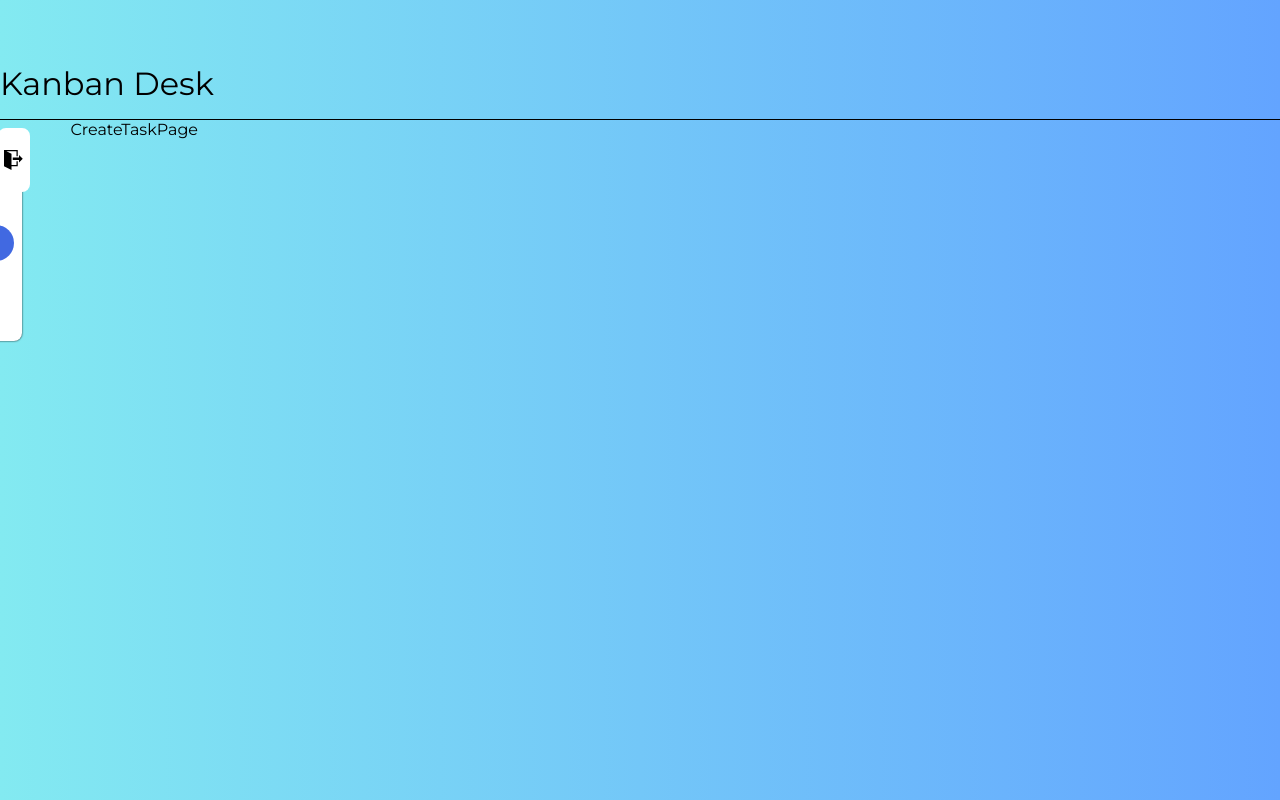
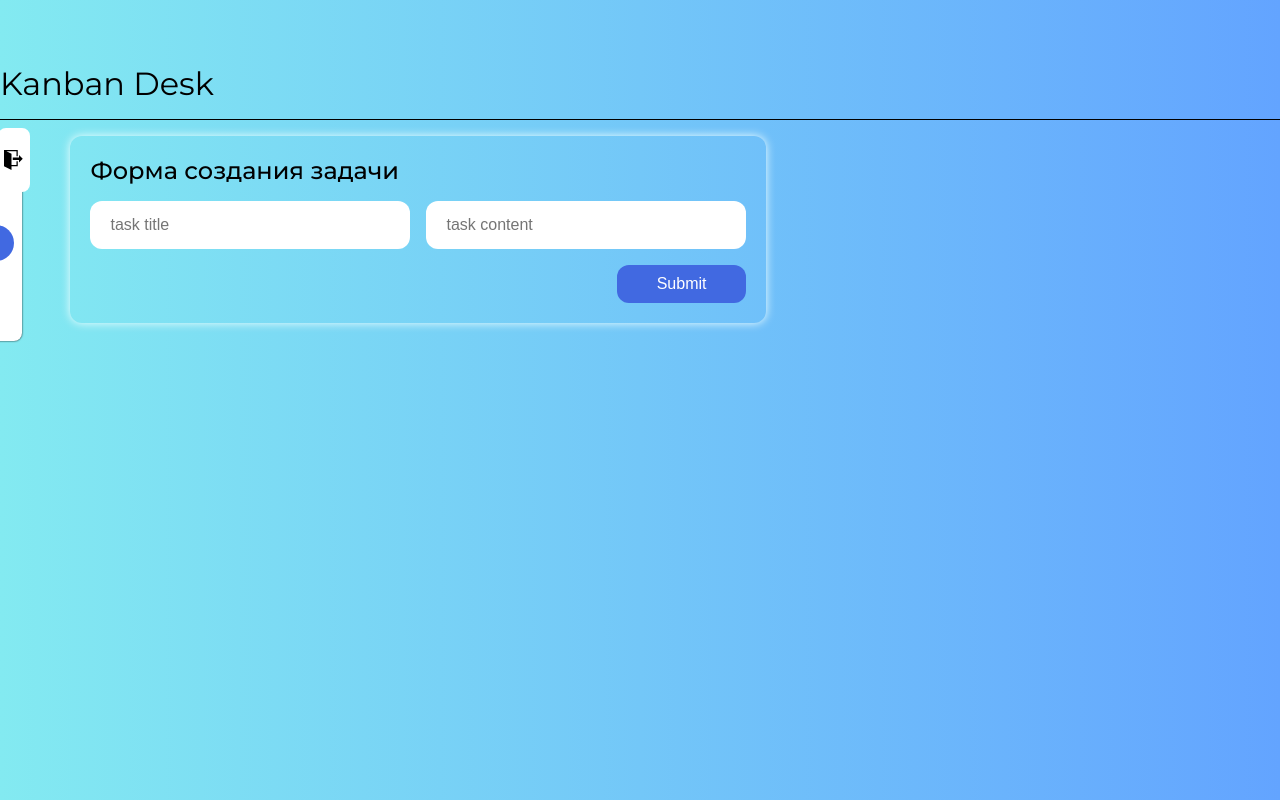
Before and after one commit to comp-master-byte/fullstack-newShift, a React app in the folder client/: page /create in a window 1280 px wide. Built offline with nearby package versions, Linux system fonts and the light colour scheme.

Commit message:
Кастомный компонент, плюс логика создания задачи

```diff
--- a/client/package.json
+++ b/client/package.json
@@ -36,6 +36,7 @@
     "react-dnd": "^16.0.1",
     "react-dnd-html5-backend": "^16.0.1",
     "react-dom": "^18.1.0",
+    "react-hook-form": "^7.32.0",
     "react-icons": "^4.4.0",
     "react-modal": "^3.15.1",
     "react-redux": "^8.0.2",
--- a/client/src/Pages/CreateTaskPage/CreateTaskPage.jsx
+++ b/client/src/Pages/CreateTaskPage/CreateTaskPage.jsx
@@ -1,7 +1,56 @@
-import React from 'react'
+import React, { useState } from 'react';
+import { useDispatch } from "react-redux"
+import styles from "./CreateTaskPage.module.scss";
+import { ShiftInput } from '../../UI/ShiftInput/ShiftInput.jsx';
+import { addTaskActionCreator } from '../../redux/actions';
 
 export const CreateTaskPage = () => {
+
+    const dispatch = useDispatch();
+
+    const [newDataTask, setNewDataTask] = useState({ title: "", content: "" })
+
+    function dataSubmitHandler(event) {
+        event.preventDefault()
+
+        const newTaskCreated = {
+            ...newDataTask,
+            id: Date.now() + 1,
+            status: "to do",
+            icon: "⭕️"
+        }
+
+        if (!newTaskCreated.content || !newTaskCreated.title) {
+            return
+        }
+
+        dispatch(addTaskActionCreator(newTaskCreated))
+        setNewDataTask({ title: "", content: "" })
+    }
+
     return (
-        <div>CreateTaskPage</div>
+        <div className={styles.creationWrapper}>
+            <div className={styles.creationWrapper__title}>Форма создания задачи</div>
+            <form className={styles.creationWrapper__form} onSubmit={event => dataSubmitHandler(event)}>
+                <ShiftInput
+                    value={newDataTask.title}
+                    onChange={event => setNewDataTask({ ...newDataTask, title: event.target.value })}
+                    type="text"
+                    placeholder="task title"
+                    className={styles.creationWrapper__input}
+                />
+
+                <ShiftInput
+                    value={newDataTask.content}
+                    onChange={event => setNewDataTask({ ...newDataTask, content: event.target.value })}
+                    type="text"
+                    placeholder="task content"
+                    className={styles.creationWrapper__input}
+                />
+                <div className={styles.creationWrapper__btn}>
+                    <ShiftInput type='submit' />
+                </div>
+            </form>
+        </div>
     )
 }
--- a/client/src/Pages/CreateTaskPage/CreateTaskPage.module.scss
+++ b/client/src/Pages/CreateTaskPage/CreateTaskPage.module.scss
@@ -0,0 +1,31 @@
+.creationWrapper {
+    padding: 20px;
+    border-radius: 12px;
+    margin-top: 1rem;
+    box-shadow: 0 0 10px #F0FFFF;
+}
+
+.creationWrapper__title {
+    font-size: 1.5rem;
+    color: #000;
+    font-weight: 500;
+}
+
+
+.creationWrapper__form {
+    margin-top: 1rem;
+}
+
+.creationWrapper__input {
+    margin-right: 1rem;
+
+    &:nth-child(2) {
+        margin-right: 0 !important;
+    }
+}
+
+.creationWrapper__btn {
+    display: flex;
+    justify-content: flex-end;
+    margin-top: 1rem;
+}
--- /dev/null
+++ b/client/src/UI/ShiftInput/ShiftInput.jsx
@@ -0,0 +1,18 @@
+import React from 'react';
+import styles from "./ShiftInput.module.scss";
+
+export const ShiftInput = (props) => {
+
+    const { className, value, onChange, placeholder, type, ...rest } = props;
+
+    return (
+        <input
+            value={value}
+            onChange={onChange}
+            className={type === "text" ? `${styles.shiftInput} && ${className}` : styles.shiftSubmitInput}
+            type={type}
+            placeholder={placeholder}
+            {...rest}
+        />
+    )
+}
--- /dev/null
+++ b/client/src/UI/ShiftInput/ShiftInput.module.scss
@@ -0,0 +1,29 @@
+input {
+    border: none;
+    outline: none;
+    font-size: 16px;
+    border-radius: 12px;
+    transition: .25s;
+}
+
+.shiftInput {
+    min-width: 20rem;
+    padding: 15px 20px;
+    background-color: #fff;
+    color: #000;
+
+    &:focus {
+        box-shadow: inset 0 0 3px #000;
+    }
+}
+
+.shiftSubmitInput {
+    padding: 10px 40px;
+    cursor: pointer;
+    background-color: #4169E1;
+    color: #fff;
+
+    &:hover {
+        box-shadow: 0 0 20px #4169E1;
+    }
+}
--- a/client/src/UI/ShiftLink/ShiftLink.jsx
+++ b/client/src/UI/ShiftLink/ShiftLink.jsx
@@ -4,7 +4,7 @@ import { Link, useMatch } from 'react-router-dom'
 
 export const ShiftLink = (props) => {
 
-    const { to, textLink, icon } = props
+    const { to, textLink, icon, ...rest } = props
 
     const match = useMatch(to)
 
@@ -12,6 +12,7 @@ export const ShiftLink = (props) => {
         <Link
             to={to}
             className={match ? styles.activeShiftLink : styles.shiftLink}
+            {...rest}
         >
             <div className={styles.innerLink}>
                 <div className={styles.icon}>{icon}</div>
--- a/client/src/components/Navigation/Navigation.module.scss
+++ b/client/src/components/Navigation/Navigation.module.scss
@@ -5,7 +5,6 @@
     padding: .5rem;
     border-radius: 8px;
     transition: .5s;
-    // transform: translateX(-150%)
 }
 
 .navigationList {
```
Also changed, not shown: 1 other file (tests, documents, lock files or other folders).
